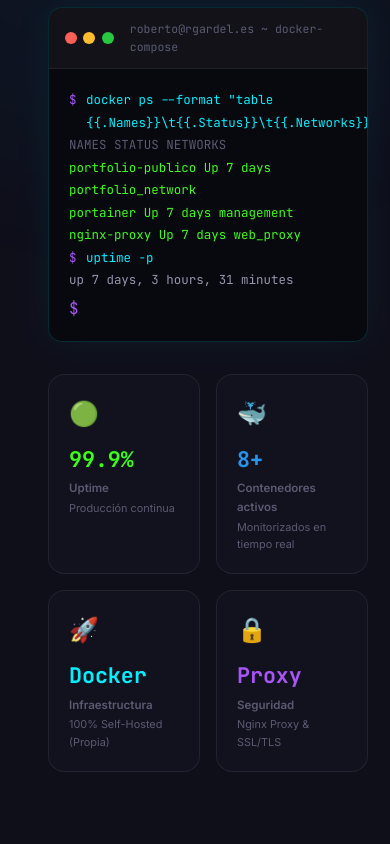
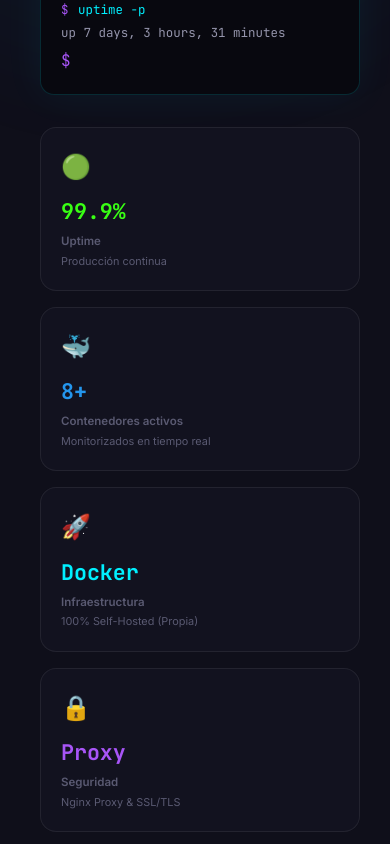
Before and after one commit to robertogd75/portfolio-publico, a React (Vite) app: page / in a window 390 px wide. Shown: the part 3300-4144 px from the top of the page. Built offline with nearby package versions, Linux system fonts and the light colour scheme.

Commit message:
responsive

```diff
--- a/src/components/Performance.jsx
+++ b/src/components/Performance.jsx
@@ -161,7 +161,7 @@
           {/* Metrics grid */}
           <div style={{
             display: 'grid',
-            gridTemplateColumns: '1fr 1fr',
+            gridTemplateColumns: 'repeat(auto-fit, minmax(180px, 1fr))',
             gap: '1rem',
           }}>
             {metrics.map(m => (
--- a/src/index.css
+++ b/src/index.css
@@ -218,3 +218,16 @@
   border: 1px solid rgba(0,240,255,0.18);
   color: var(--neon-cyan);
 }
+
+/* ---- Responsive breakpoints ---- */
+@media (max-width: 768px) {
+  :root {
+    --section-pad: 4rem 1.25rem;
+  }
+}
+
+@media (max-width: 480px) {
+  :root {
+    --section-pad: 3rem 1rem;
+  }
+}
```
